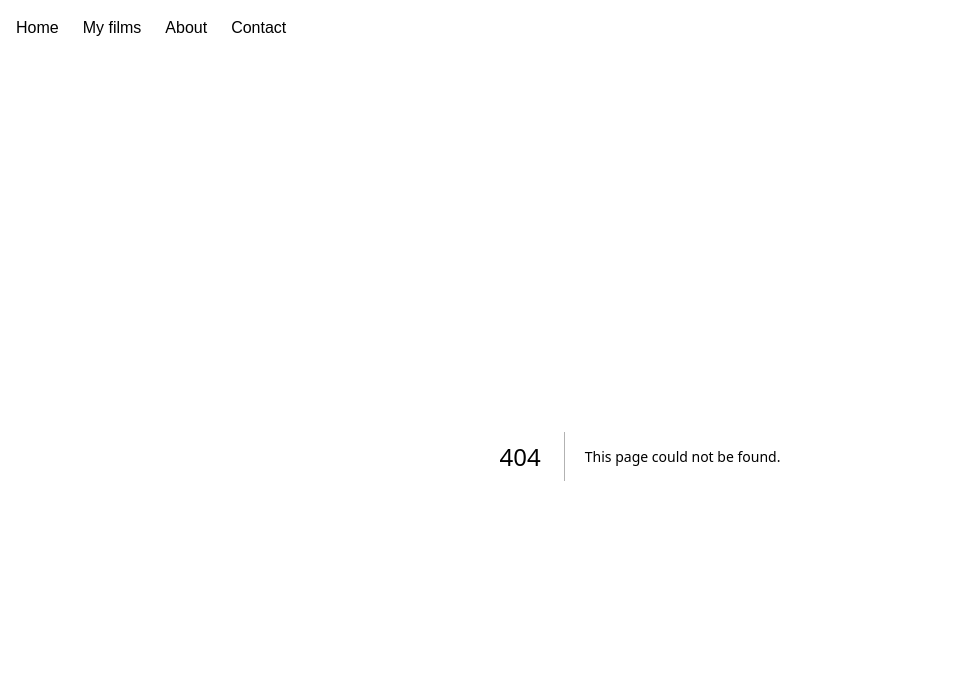
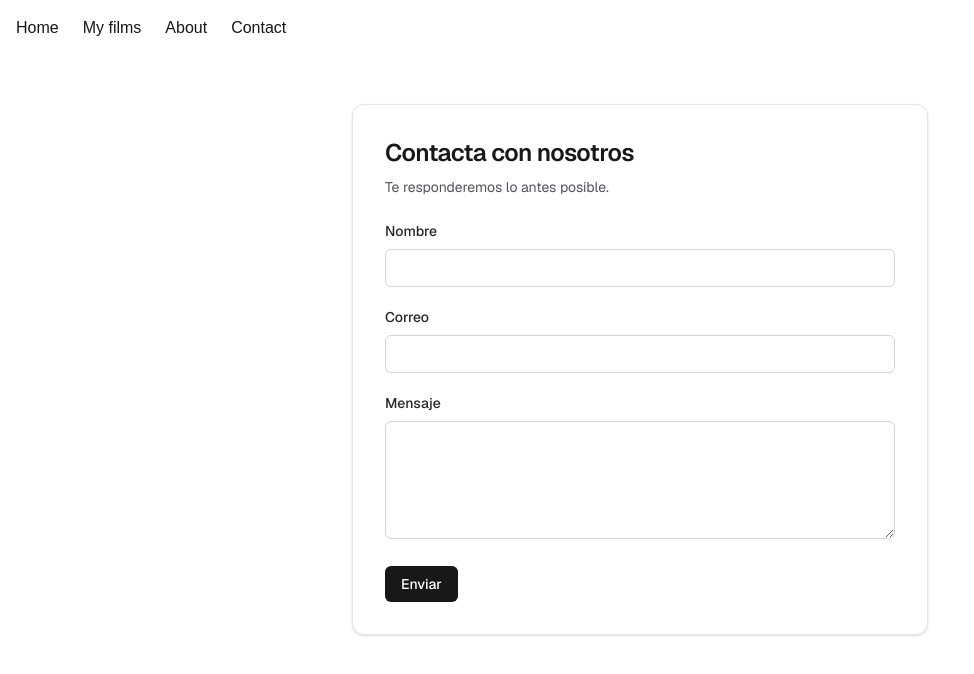
Before and after one commit to 4GeeksAcademy/sp-aie-01-react-collaborative-04, a Next.js app in the folder my-app/: page /contact/danifer24 in a window 1280 px wide. Before the commit this address had no page. Shown: the top 674 px of the page, without its empty margins (0-974 px from the left). Built offline with nearby package versions, Linux system fonts and the light colour scheme.

Commit message:
Contact form danifer24

```diff
--- a/my-app/app/components/Navbar.tsx
+++ b/my-app/app/components/Navbar.tsx
@@ -22,7 +22,7 @@ export default function Navbar() {
                         </Link>
                     </li>
                     <li>
-                        <Link href="/contact" className="hover:underline">
+                        <Link href="/contact/danifer24" className="hover:underline">
                             Contact
                         </Link>
                     </li>
--- /dev/null
+++ b/my-app/app/contact/danifer24/page.tsx
@@ -0,0 +1,86 @@
+
+"use client";
+
+import { FormEvent, useState } from "react";
+import { useRouter } from "next/navigation";
+
+export default function ContactPage() {
+    const [name, setName] = useState("");
+    const [email, setEmail] = useState("");
+    const [message, setMessage] = useState("");
+    const router = useRouter();
+
+    const handleSubmit = (event: FormEvent<HTMLFormElement>) => {
+        event.preventDefault();
+
+        console.log({ name, email, message });
+
+        setName("");
+        setEmail("");
+        setMessage("");
+        router.push("/");
+    };
+
+    return (
+        <main className="min-h-screen bg-white px-4 py-12 font-sans text-zinc-900">
+            <section className="mx-auto w-full max-w-xl rounded-xl border border-zinc-200 bg-white p-6 shadow-sm sm:p-8">
+                <h1 className="text-2xl font-semibold tracking-tight">Contacta con nosotros</h1>
+                <p className="mt-2 text-sm text-zinc-600">Te responderemos lo antes posible.</p>
+
+                <form className="mt-6 space-y-5" onSubmit={handleSubmit}>
+                    <div className="space-y-2">
+                        <label htmlFor="name" className="block text-sm font-medium text-zinc-800">
+                            Nombre
+                        </label>
+                        <input
+                            id="name"
+                            name="name"
+                            type="text"
+                            value={name}
+                            onChange={(event) => setName(event.target.value)}
+                            required
+                            className="w-full rounded-md border border-zinc-300 px-3 py-2 text-sm outline-none transition focus:border-zinc-500"
+                        />
+                    </div>
+
+                    <div className="space-y-2">
+                        <label htmlFor="email" className="block text-sm font-medium text-zinc-800">
+                            Correo
+                        </label>
+                        <input
+                            id="email"
+                            name="email"
+                            type="email"
+                            value={email}
+                            onChange={(event) => setEmail(event.target.value)}
+                            required
+                            className="w-full rounded-md border border-zinc-300 px-3 py-2 text-sm outline-none transition focus:border-zinc-500"
+                        />
+                    </div>
+
+                    <div className="space-y-2">
+                        <label htmlFor="message" className="block text-sm font-medium text-zinc-800">
+                            Mensaje
+                        </label>
+                        <textarea
+                            id="message"
+                            name="message"
+                            rows={5}
+                            value={message}
+                            onChange={(event) => setMessage(event.target.value)}
+                            required
+                            className="w-full rounded-md border border-zinc-300 px-3 py-2 text-sm outline-none transition focus:border-zinc-500"
+                        />
+                    </div>
+
+                    <button
+                        type="submit"
+                        className="inline-flex rounded-md bg-zinc-900 px-4 py-2 text-sm font-medium text-white transition hover:bg-zinc-700"
+                    >
+                        Enviar
+                    </button>
+                </form>
+            </section>
+        </main>
+    );
+}
--- a/my-app/app/contact/page.tsx
+++ /dev/null
@@ -1,10 +0,0 @@
-import Navbar from "../components/Navbar";
-
-
-export default function ContactPage() {
-  return (
-    <div className="flex flex-col flex-1 items-center justify-center bg-zinc-50 font-sans dark:bg-black">
-      <h1>Contact Page</h1>
-    </div>
-  );
-}
--- a/my-app/app/page.tsx
+++ b/my-app/app/page.tsx
@@ -1,9 +1,7 @@
-import Image from "next/image";
-import Navbar from "./components/Navbar";
 
 export default function HomePage() {
   return (
-    <div className="flex flex-col flex-1 items-center justify-center bg-zinc-50 font-sans dark:bg-black">
+    <div className="flex flex-col flex-1 items-center justify-center bg-white font-sans">
       <h1>Página de inicio</h1>
     </div>
   );
```
Also changed, not shown: 1 other file (tests, documents, lock files or other folders).
